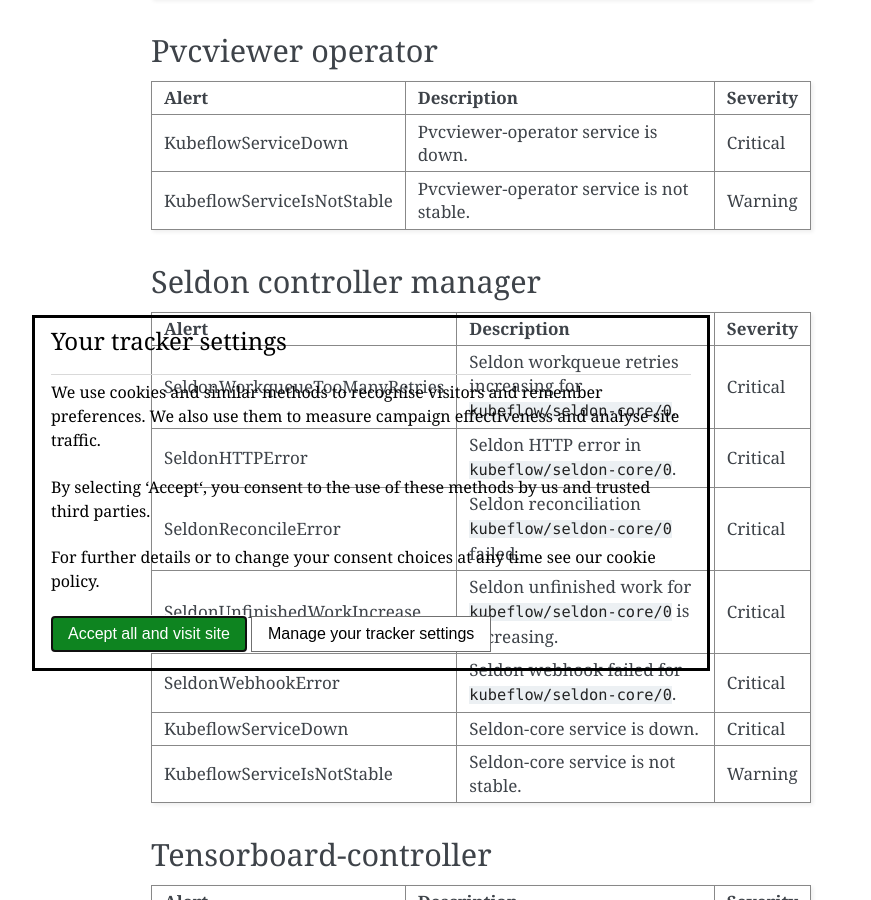
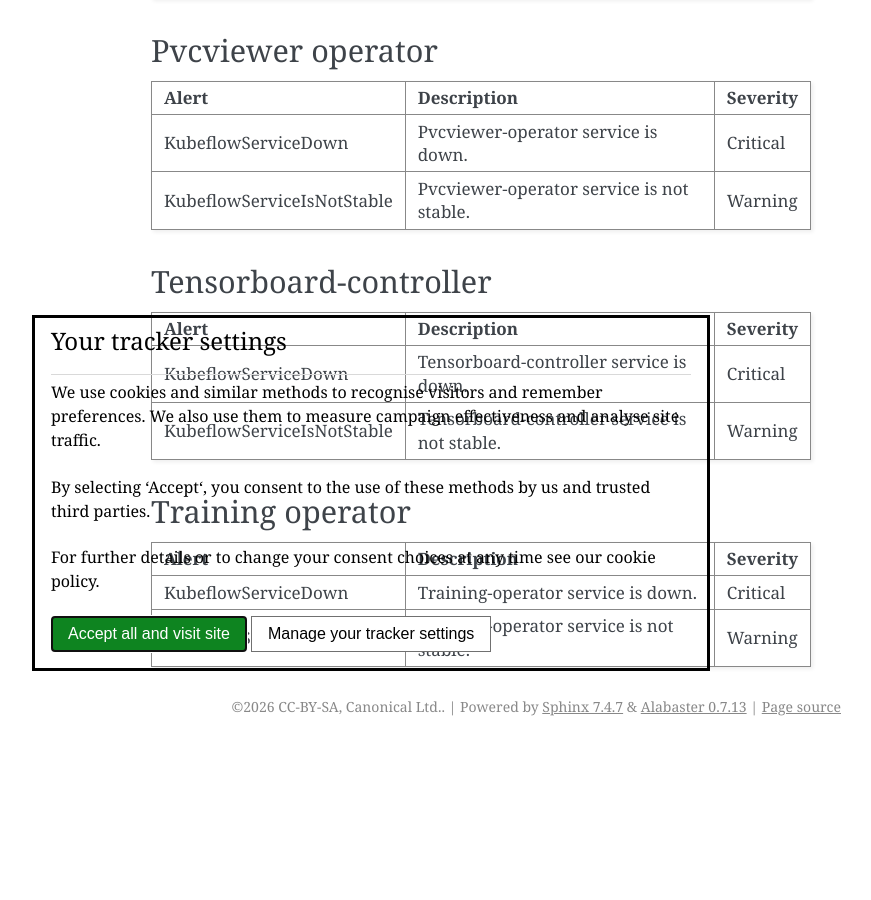
Before and after one commit to canonical/charmed-kubeflow-documentation, a Sphinx documentation site: the page built from docs/reference/monitoring/prometheus-alerts.rst, in a window 1280 px wide and 900 px high, scrolled down 4644 px. Shown: the whole window, without its empty margins (269-1140 px from the left). Built offline with Sphinx 7.4.7, drawn with Linux system fonts in a browser that asks for light colours; after the commit the page ends 5390 px from its top, so only the background shows below that; some of the changed text lies outside the part shown.

Commit message:
docs: remove deprecated Seldon Core mentions
Seldon Core is no longer part of Charmed Kubeflow (removed from the
bundle in 1.9). Remove its metrics, logs, alerts, and dashboard
reference sections and the MLOps tools entry, including the broken
docs.seldon.io links that were failing the link check. Keep the
historical 1.9 release note and the version-pinned examples.

```diff
--- a/docs/.custom_wordlist.txt
+++ b/docs/.custom_wordlist.txt
@@ -199,12 +199,7 @@
 API
 otel
 runtime
-SeldonWebhookError
-SeldonUnfinishedWorkIncrease
-SeldonReconcileError
-SeldonHTTPError
 workqueue
-SeldonWorkqueueTooManyRetries
 MLFlowRequestDurationTooLong
 ProfilesDown
 KfamDown
--- a/docs/explanation/mlops-tools.rst
+++ b/docs/explanation/mlops-tools.rst
@@ -33,9 +33,3 @@
 ------
 
 `MLflow`_ is an experiment and model repository that enables model tracking including metadata, training results and model comparison.
-
-Seldon Core
------------
-
-`Seldon Core <https://docs.seldon.io/projects/seldon-core/en/latest/>`_ is a platform to deploy ML models on Kubernetes at scale as microservices.
-It supports REST and gRPC protocols, manual and auto-scaling.
--- a/docs/reference/monitoring/prometheus-alerts.rst
+++ b/docs/reference/monitoring/prometheus-alerts.rst
@@ -233,28 +233,6 @@
 | KubeflowServiceIsNotStable  | Pvcviewer-operator service is not stable.            | Warning   |
 +-----------------------------+------------------------------------------------------+-----------+
 
-----------------------------
-Seldon controller manager
-----------------------------
-
-+-------------------------------+------------------------------------------------------------------------+-----------+
-| Alert                         | Description                                                            | Severity  |
-+===============================+========================================================================+===========+
-| SeldonWorkqueueTooManyRetries | Seldon workqueue retries increasing for ``kubeflow/seldon-core/0``.    | Critical  |
-+-------------------------------+------------------------------------------------------------------------+-----------+
-| SeldonHTTPError               | Seldon HTTP error in ``kubeflow/seldon-core/0``.                       | Critical  |
-+-------------------------------+------------------------------------------------------------------------+-----------+
-| SeldonReconcileError          | Seldon reconciliation ``kubeflow/seldon-core/0`` failed.               | Critical  |
-+-------------------------------+------------------------------------------------------------------------+-----------+
-| SeldonUnfinishedWorkIncrease  | Seldon unfinished work for ``kubeflow/seldon-core/0`` is increasing.   | Critical  |
-+-------------------------------+------------------------------------------------------------------------+-----------+
-| SeldonWebhookError            | Seldon webhook failed for ``kubeflow/seldon-core/0``.                  | Critical  |
-+-------------------------------+------------------------------------------------------------------------+-----------+
-| KubeflowServiceDown           | Seldon-core service is down.                                           | Critical  |
-+-------------------------------+------------------------------------------------------------------------+-----------+
-| KubeflowServiceIsNotStable    | Seldon-core service is not stable.                                     | Warning   |
-+-------------------------------+------------------------------------------------------------------------+-----------+
-
 ------------------------
 Tensorboard-controller
 ------------------------
```
Also changed, not shown: docs/reference/monitoring/grafana-dashboards.rst (+0 -14 lines), docs/reference/monitoring/loki-logs.rst (+0 -10 lines), docs/reference/monitoring/prometheus-metrics.rst (+0 -12 lines).
